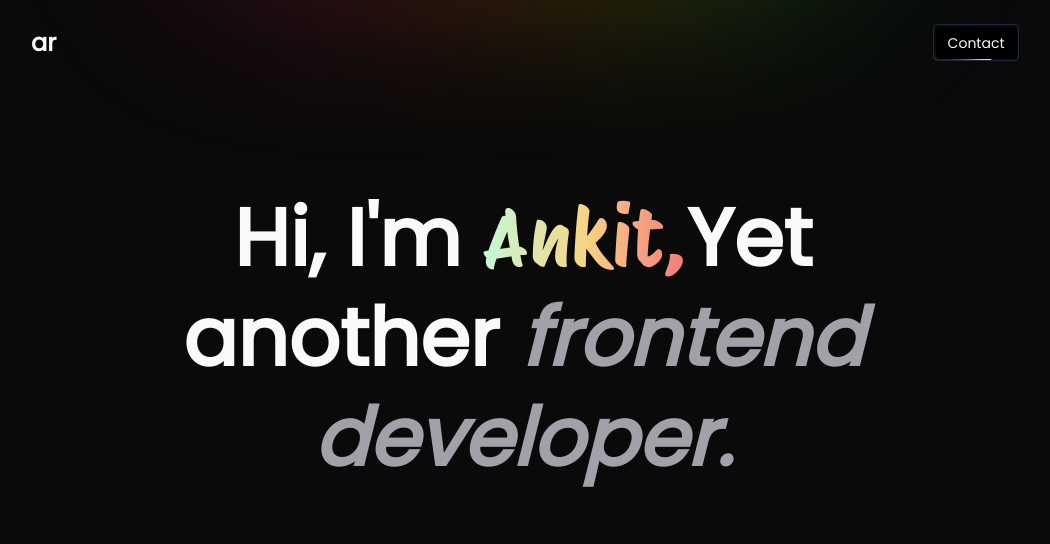
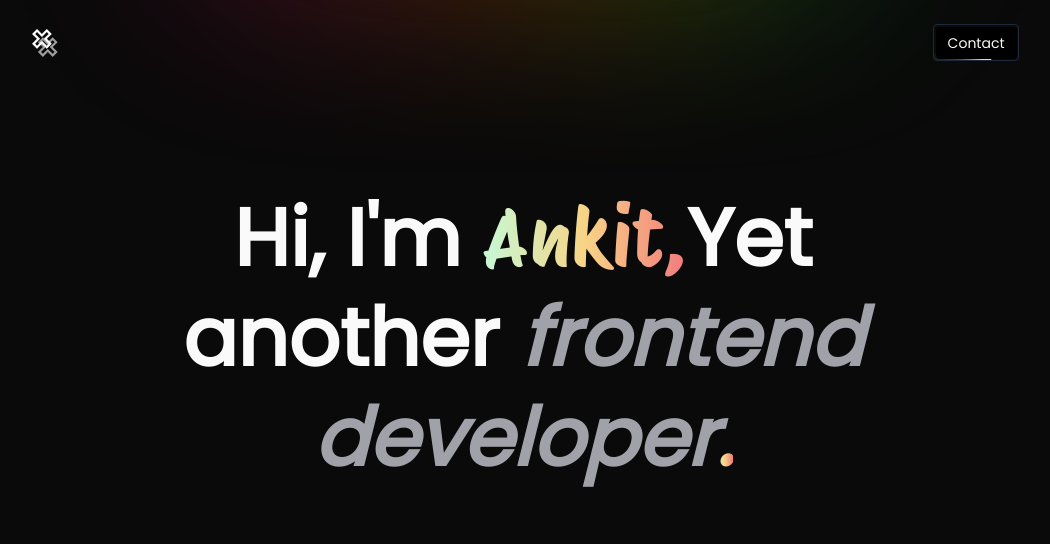
Before and after one commit to ankitrajxd/personal-portfolio, a Next.js app: page / in a window 1280 px wide. Shown: the top 544 px of the page, without its empty margins (117-1167 px from the left). Built offline with nearby package versions, Linux system fonts and the light colour scheme.

Commit message:
added logo

```diff
--- a/app/Hero.tsx
+++ b/app/Hero.tsx
@@ -17,7 +17,7 @@ const Hero = () => {
             <span
               className={` text-5xl italic md:text-7xl xl:text-[5rem] mb-3 sm:mb-0 text-center sm:text-left font-extrabold text-zinc-400`}
             >
-              frontend developer.
+              frontend developer<span className="bg-clip-text text-transparent bg-gradient-to-r from-[#c5f9d7] via-[#f7d486] to-[#f27a7d]">.</span>
             </span>
           </h1>
         </div>
--- a/app/nav/NavBar.tsx
+++ b/app/nav/NavBar.tsx
@@ -10,11 +10,15 @@ const NavBar = () => {
       className={`${styles.navbar} flex justify-between my-3 md:my-6 px-[1rem] sm:px-[2rem] lg:px-[9rem]`}
     >
       <Link href={"/"} className="font-extrabold text-2xl ml-1">
-        ar
+      <svg className="size-7" viewBox="0 0 73 79" fill="none" xmlns="http://www.w3.org/2000/svg">
+                          <path d="M16.5659 64.6847L30.3707 50.8799L16.5659 37.0752L30.5679 23.0732L44.3726 36.878L58.1774 23.0732L72.1794 37.0752L58.3746 50.8799L72.1794 64.6847L58.1774 78.6867L44.3726 64.8819L30.5679 78.6867L16.5659 64.6847ZM39.0479 50.8799L25.2432 64.6847L30.5679 70.0094L44.3726 56.2046L58.1774 70.0094L63.5021 64.6847L49.6973 50.8799L63.5021 37.0752L58.1774 31.7505L44.3726 45.5553L30.5679 31.7505L25.2432 37.0752L39.0479 50.8799Z" fill="#9D9D9D"/>
+                          <path d="M0 41.6115L13.8048 27.8067L0 14.002L14.002 0L27.8067 13.8048L41.6115 0L55.6134 14.002L41.8087 27.8067L55.6134 41.6115L41.6115 55.6135L27.8067 41.8087L14.002 55.6135L0 41.6115ZM22.482 27.8067L8.67728 41.6115L14.002 46.9361L27.8067 33.1314L41.6115 46.9361L46.9362 41.6115L33.1314 27.8067L46.9362 14.002L41.6115 8.67726L27.8067 22.482L14.002 8.67726L8.67728 14.002L22.482 27.8067Z" fill="currentColor"/>
+                          <path d="M0 41.6115L13.8048 27.8067L0 14.002L14.002 0L27.8067 13.8048L41.6115 0L55.6134 14.002L41.8087 27.8067L55.6134 41.6115L41.6115 55.6135L27.8067 41.8087L14.002 55.6135L0 41.6115ZM22.482 27.8067L8.67728 41.6115L14.002 46.9361L27.8067 33.1314L41.6115 46.9361L46.9362 41.6115L33.1314 27.8067L46.9362 14.002L41.6115 8.67726L27.8067 22.482L14.002 8.67726L8.67728 14.002L22.482 27.8067Z" fill="currentColor" fill-opacity="0.2"/>
+                        </svg>
       </Link>
 
       <a href="mailto:ankitrajxd@gmail.com">
-        <CustomButton/>
+        <CustomButton />
       </a>
     </div>
   );
--- a/app/nav/navbar.module.css
+++ b/app/nav/navbar.module.css
@@ -26,7 +26,7 @@
       #0000ff 100%
     );
     transform: translate3d(0, 50px, 0) scale(0.49);
-    height: 150px;
+    height: 160px;
     filter: blur(220px);
     opacity: 70%;
     transition: all 0.3s;
```
